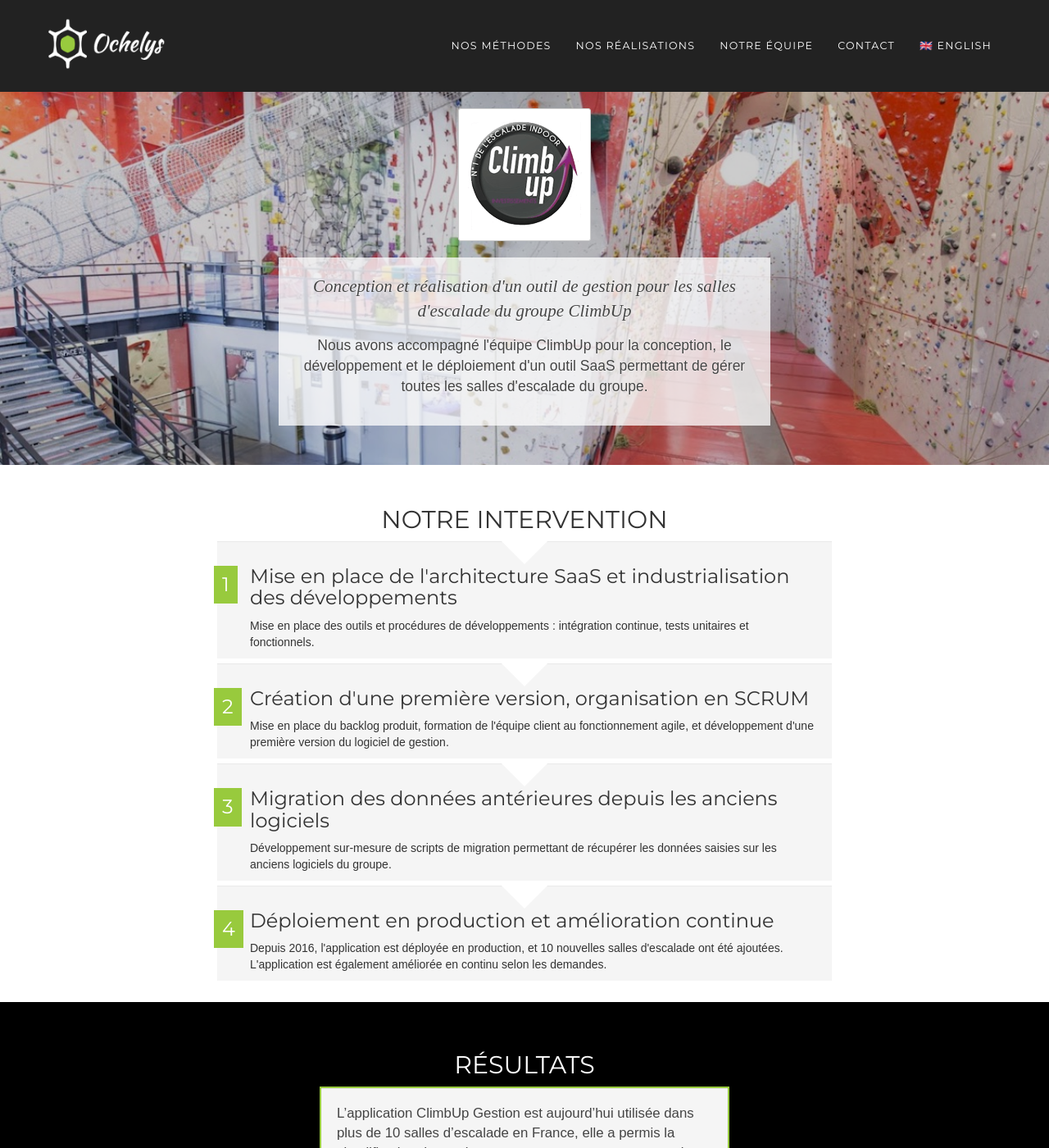
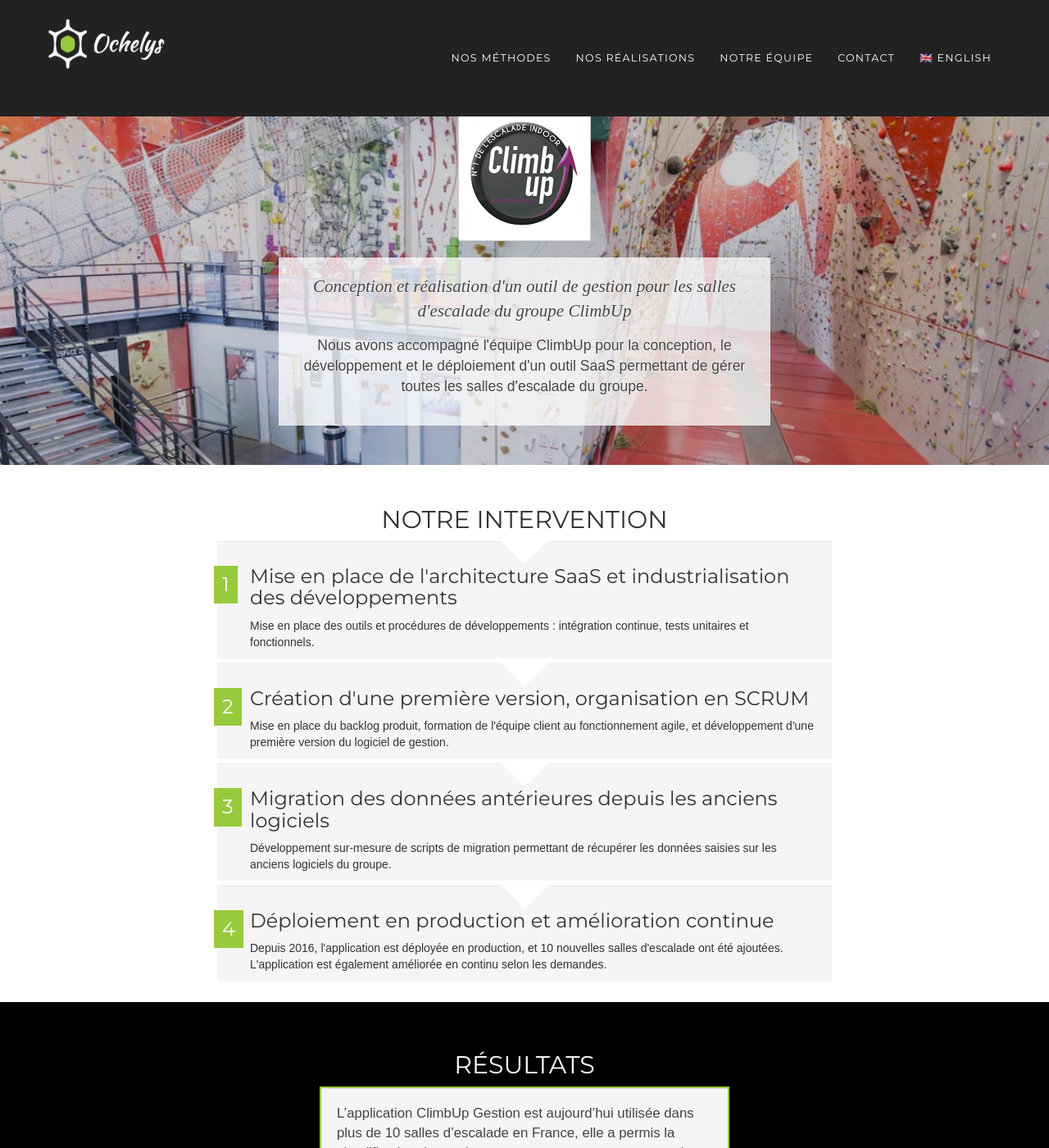
Before and after one commit to Ochelys/ochelys.github.io, a Jekyll site: the page built from _realisations/climb-up.md, in a window 1280 px wide and 1400 px high. Shown: the whole window at 82% size. Built offline with Jekyll 4.4.1, drawn with Linux system fonts in a browser that asks for light colours; nearby versions of some CDN libraries; some web fonts are replaced.

Commit message:
Increase the visual weight of links to navigate through the realisations

```diff
--- a/_sass/_realisation.scss
+++ b/_sass/_realisation.scss
@@ -68,6 +68,10 @@
       border-radius: 0;
     }
   }
+  .nav a {
+    padding-top: 3rem;
+    padding-bottom: 3rem;
+  }
   .nav-link-text {
     font-size: 120%;
   }
```
